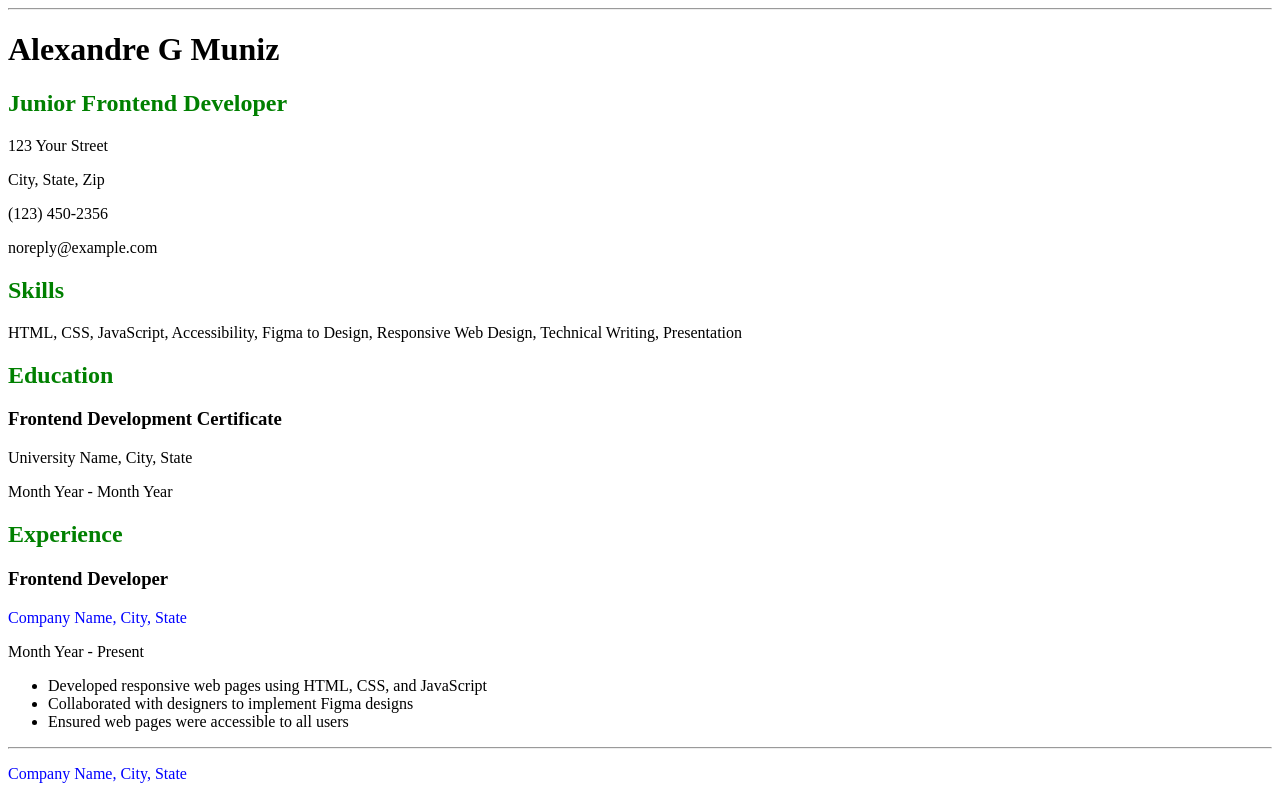
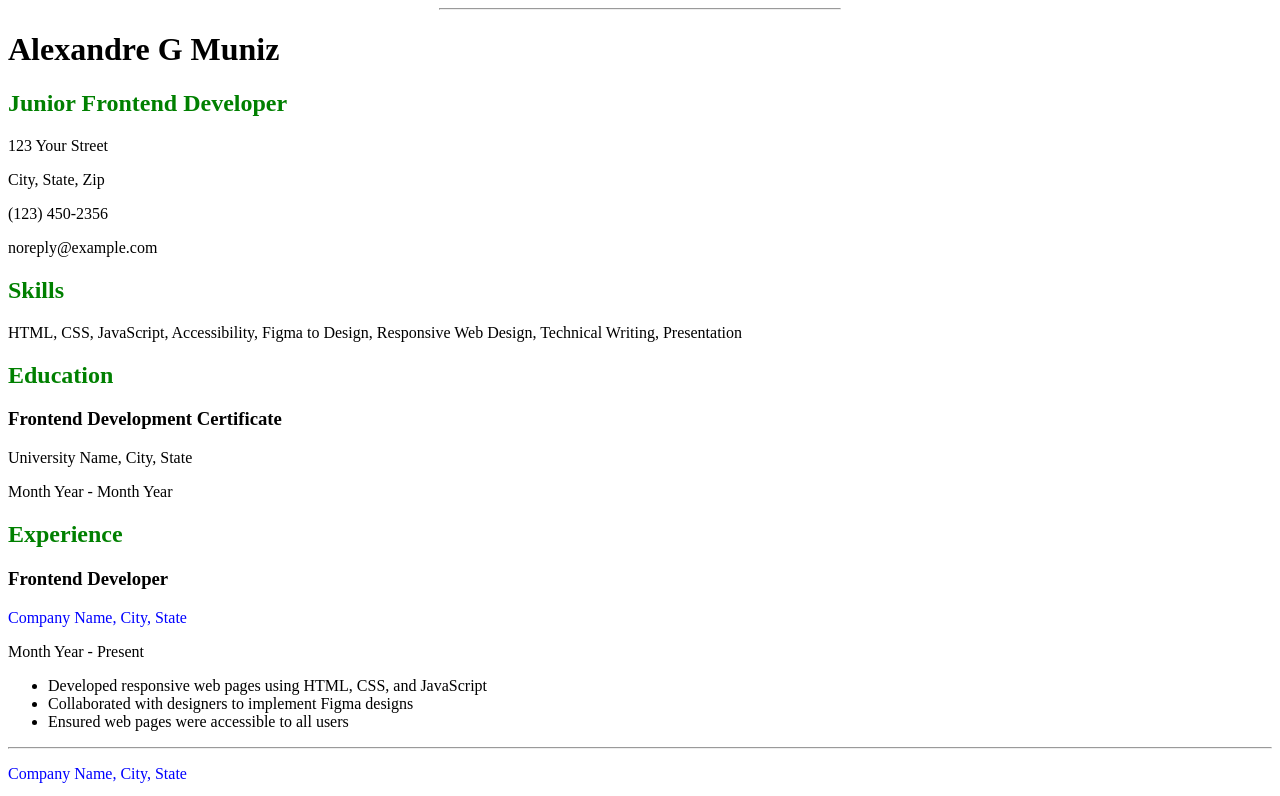
Before and after one commit to AlexGMBLT/Single_Page_CV_OnlyHtml, a plain HTML site: page index.html in a window 1280 px wide. Shown: the top 796 px of the page. Drawn offline with Linux system fonts and the light colour scheme.

Commit message:
Update index.html

```diff
--- a/index.html
+++ b/index.html
@@ -15,7 +15,7 @@
 </head>
 
 <body>
-    <hr />
+    <hr width="400px" />
     <header>
         <h1>Alexandre G Muniz</h1>
         <h2 style="color:green;">Junior Frontend Developer</h2>
```
